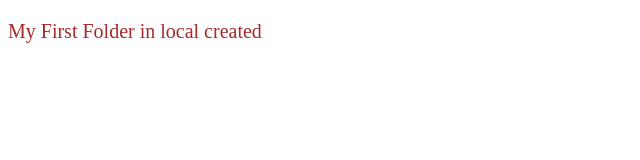
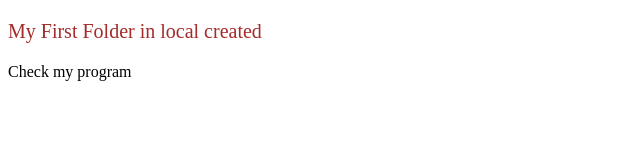
Before and after one commit to prasannasamantaray/mantu, a plain HTML site: page index.html in a window 1280 px wide. Shown: the whole page, without its empty margins (0-640 px from the left). Drawn offline with Linux system fonts and the light colour scheme.

Commit message:
index modified

```diff
--- a/index.html
+++ b/index.html
@@ -8,5 +8,6 @@
 </head>
 <body>
     <p class="p">My First Folder in local created </p>
+    <p>Check my program</p>
 </body>
 </html>
```
